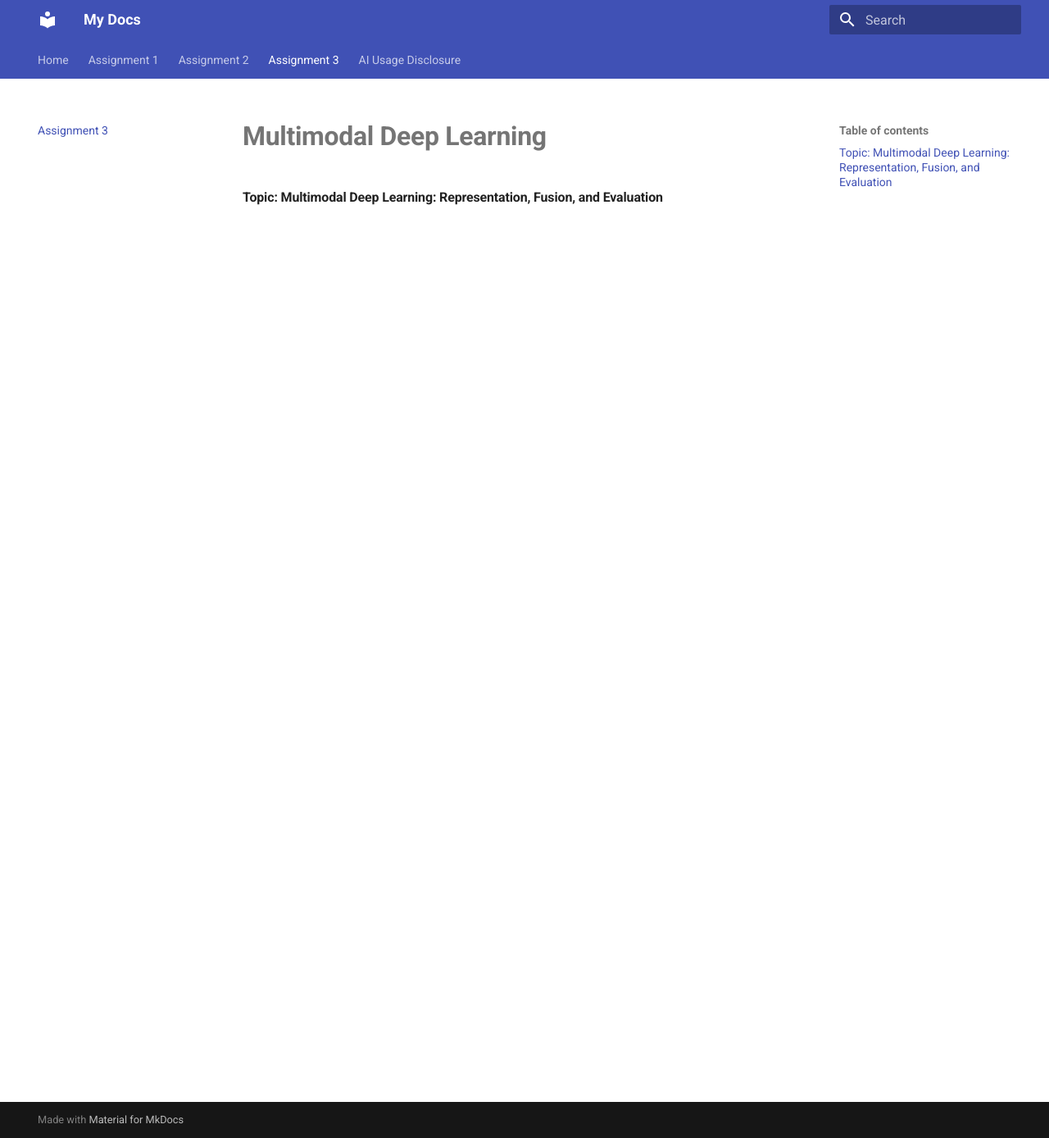
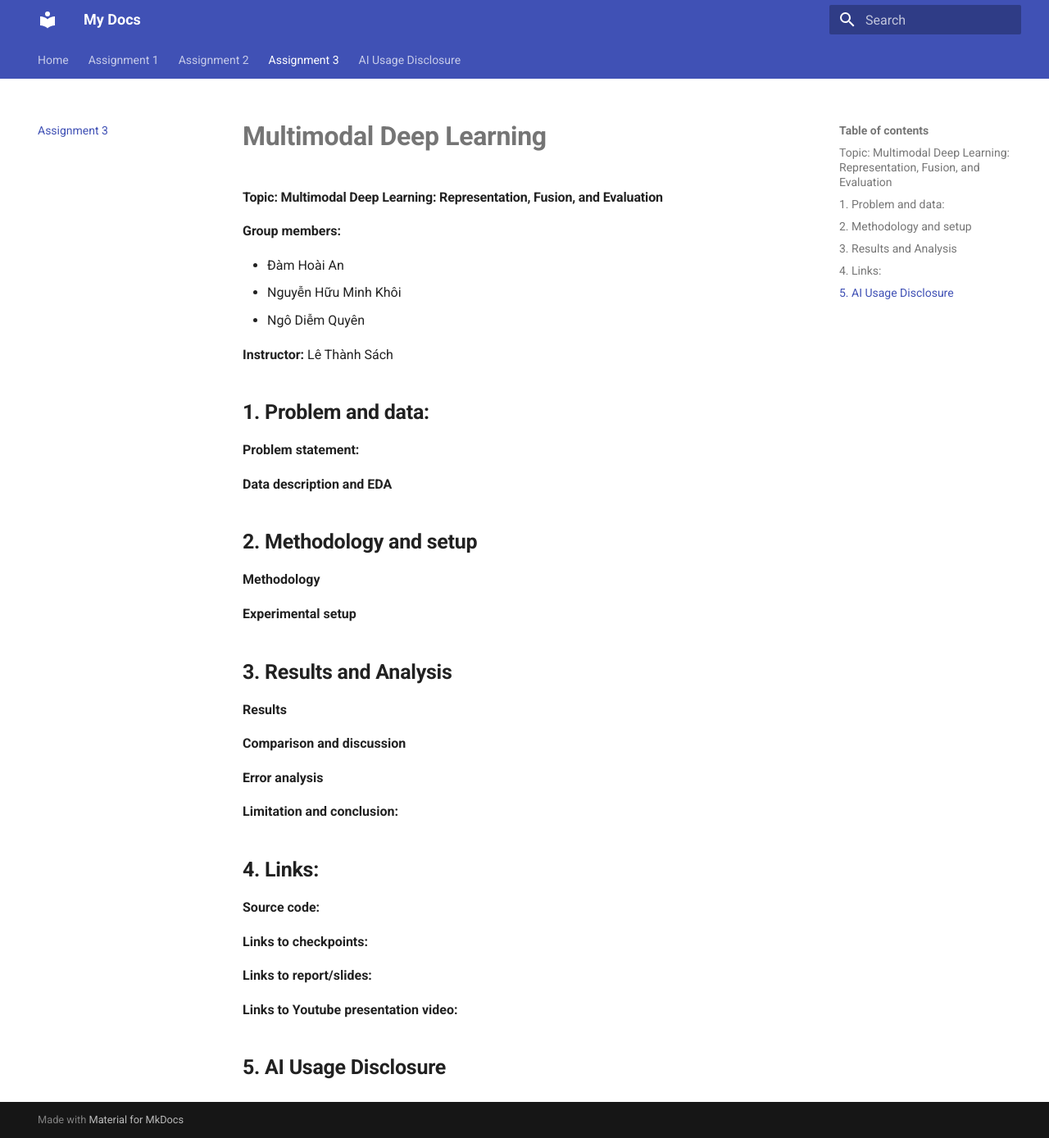
Before and after one commit to Sunnyngooo/CO3133_Group05_Assignment, an MkDocs documentation site: the page built from docs/assignment3.md, in a window 1280 px wide and 1388 px high. Shown: the whole window at 82% size. Built offline with MkDocs 1.6.1 and Material for MkDocs 9.7.7, drawn with Linux system fonts in a browser that asks for light colours.

Commit message:
chores:  update the demo for assignment pages

```diff
--- a/docs/assignment1.md
+++ b/docs/assignment1.md
@@ -1,3 +1,45 @@
 # **Foundations of Deep Learning Pipelines and Architectures**
 
 #### **Topic**: From Linear Modesl to Modern Sequence Models: A Comparative Study for Image Classification
+
+**Group members:**
+
+- Đàm Hoài An
+- Nguyễn Hữu Minh Khôi
+- Ngô Diễm Quyên
+
+**Instructor:** Lê Thành Sách
+
+## **1. Problem and data:**
+
+**Problem statement:**
+
+**Data description and EDA**
+
+## **2. Methodology and setup**
+
+**Methodology**
+
+**Experimental setup**
+
+## **3. Results and Analysis**
+
+**Results**
+
+**Comparison and discussion**
+
+**Error analysis**
+
+**Limitation and conclusion:**
+
+## **4. Links:**
+
+**Source code:**
+
+**Links to checkpoints:**
+
+**Links to report/slides:**
+
+**Links to Youtube presentation video:**
+
+## **5. AI Usage Disclosure**
--- a/docs/assignment2.md
+++ b/docs/assignment2.md
@@ -1,3 +1,45 @@
 # **Deep Learning on Large-Scale Data and Specialized Tasks**
 
 #### **Topic**: Deep Learning on Large-Scale Data for Specialized Computer Vision or Language Tasks
+
+**Group members:**
+
+- Đàm Hoài An
+- Nguyễn Hữu Minh Khôi
+- Ngô Diễm Quyên
+
+**Instructor:** Lê Thành Sách
+
+## **1. Problem and data:**
+
+**Problem statement:**
+
+**Data description and EDA**
+
+## **2. Methodology and setup**
+
+**Methodology**
+
+**Experimental setup**
+
+## **3. Results and Analysis**
+
+**Results**
+
+**Comparison and discussion**
+
+**Error analysis**
+
+**Limitation and conclusion:**
+
+## **4. Links:**
+
+**Source code:**
+
+**Links to checkpoints:**
+
+**Links to report/slides:**
+
+**Links to Youtube presentation video:**
+
+## **5. AI Usage Disclosure**
--- a/docs/assignment3.md
+++ b/docs/assignment3.md
@@ -1,3 +1,45 @@
 # **Multimodal Deep Learning**
 
 #### **Topic**: Multimodal Deep Learning: Representation, Fusion, and Evaluation
+
+**Group members:**
+
+- Đàm Hoài An
+- Nguyễn Hữu Minh Khôi
+- Ngô Diễm Quyên
+
+**Instructor:** Lê Thành Sách
+
+## **1. Problem and data:**
+
+**Problem statement:**
+
+**Data description and EDA**
+
+## **2. Methodology and setup**
+
+**Methodology**
+
+**Experimental setup**
+
+## **3. Results and Analysis**
+
+**Results**
+
+**Comparison and discussion**
+
+**Error analysis**
+
+**Limitation and conclusion:**
+
+## **4. Links:**
+
+**Source code:**
+
+**Links to checkpoints:**
+
+**Links to report/slides:**
+
+**Links to Youtube presentation video:**
+
+## **5. AI Usage Disclosure**
```
